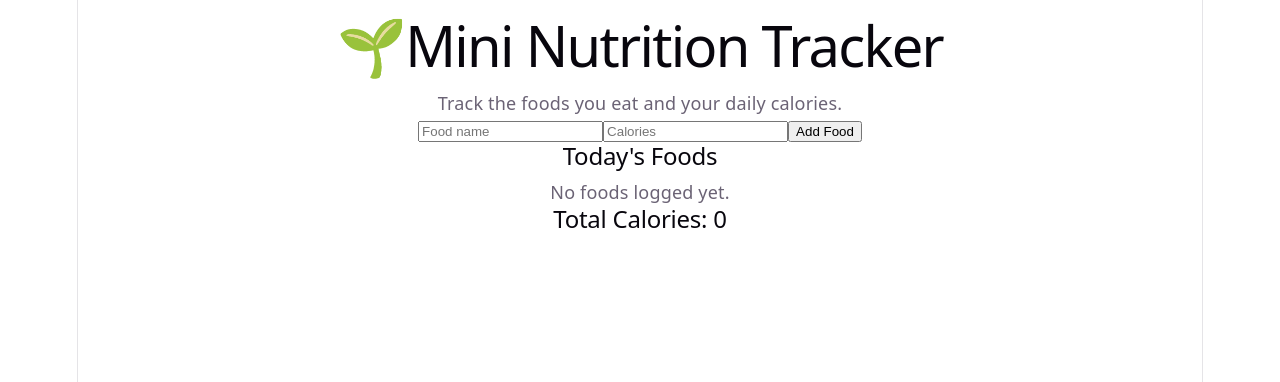
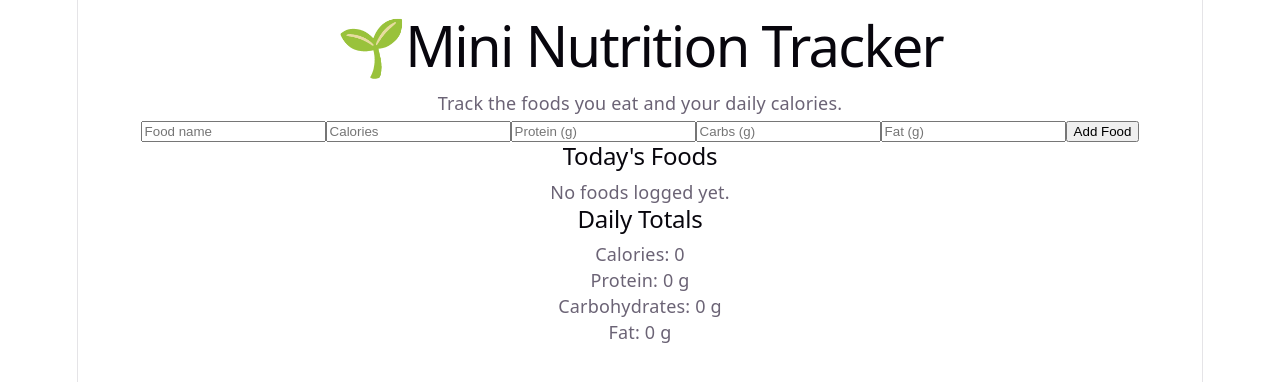
Before and after one commit to PeteyS17/nutrition-tracker-research, a React app in the folder frontend/: page / in a window 1280 px wide. Shown: the top 382 px of the page. Built offline with nearby package versions, Linux system fonts and the light colour scheme; the HTML template or start-up script is replaced by a standard one.

Commit message:
Add protein carbs and fat tracking

```diff
--- a/frontend/src/App.jsx
+++ b/frontend/src/App.jsx
@@ -5,10 +5,15 @@ import './App.css'
 function App() {
   const [foodName, setFoodName] = useState('')
   const [calories, setCalories] = useState('')
+  const [protein, setProtein] = useState('')
+  const [carbs, setCarbs] = useState('')
+  const [fat, setFat] = useState('')
   const [foods, setFoods] = useState([])
 
   function addFood(event) {
     event.preventDefault()
+
+    const values = [calories, protein, carbs, fat]
 
     if (!foodName.trim() || calories === '' || Number(calories) < 0) {
       return
@@ -18,20 +23,31 @@ function App() {
       id: crypto.randomUUID(),
       name: foodName.trim(),
       calories: Number(calories),
+      protein: Number(protein),
+      carbs: Number(carbs),
+      fat: Number(fat),
     }
 
     setFoods([...foods, newFood])
     setFoodName('')
     setCalories('')
+    setProtein('')
+    setCarbs('')
+    setFat('')
   }
 
   function deleteFood(id) {
     setFoods(foods.filter((food) => food.id !== id))
   }
 
-  const totalCalories = foods.reduce(
-    (total, food) => total + food.calories,
-    0
+ const totals = foods.reduce(
+    (total, food) => ({
+      calories: total.calories + food.calories,
+      protein: total.protein + food.protein,
+      carbs: total.carbs + food.carbs,
+      fat: total.fat + food.fat,
+    }),
+    { calories: 0, protein: 0, carbs: 0, fat: 0 }
   )
 
   return (
@@ -57,6 +73,36 @@ function App() {
           required
         />
 
+        <input
+          type="number"
+          placeholder="Protein (g)"
+          min="0"
+          step="any"
+          value={protein}
+          onChange={(event) => setProtein(event.target.value)}
+          required
+        />
+
+        <input
+          type="number"
+          placeholder="Carbs (g)"
+          min="0"
+          step="any"
+          value={carbs}
+          onChange={(event) => setCarbs(event.target.value)}
+          required
+        />
+
+        <input
+          type="number"
+          placeholder="Fat (g)"
+          min="0"
+          step="any"
+          value={fat}
+          onChange={(event) => setFat(event.target.value)}
+          required
+        />
+
         <button type="submit">Add Food</button>
       </form>
 
@@ -68,8 +114,12 @@ function App() {
         <ul>
           {foods.map((food) => (
             <li key={food.id}>
-              {food.name} — {food.calories} calories
-              <button onClick={() => deleteFood(food.id)}>
+              <strong>{food.name}</strong> — {food.calories} cal,
+              {' '}{food.protein}g protein,
+              {' '}{food.carbs}g carbs,
+              {' '}{food.fat}g fat
+              {' '}
+              <button type="button" onClick={() => deleteFood(food.id)}>
                 Delete
               </button>
             </li>
@@ -77,7 +127,11 @@ function App() {
         </ul>
       )}
 
-      <h2>Total Calories: {totalCalories}</h2>
+      <h2>Daily Totals</h2>
+      <p>Calories: {totals.calories}</p>
+      <p>Protein: {totals.protein} g</p>
+      <p>Carbohydrates: {totals.carbs} g</p>
+      <p>Fat: {totals.fat} g</p>
     </main>
   )
 }
```
